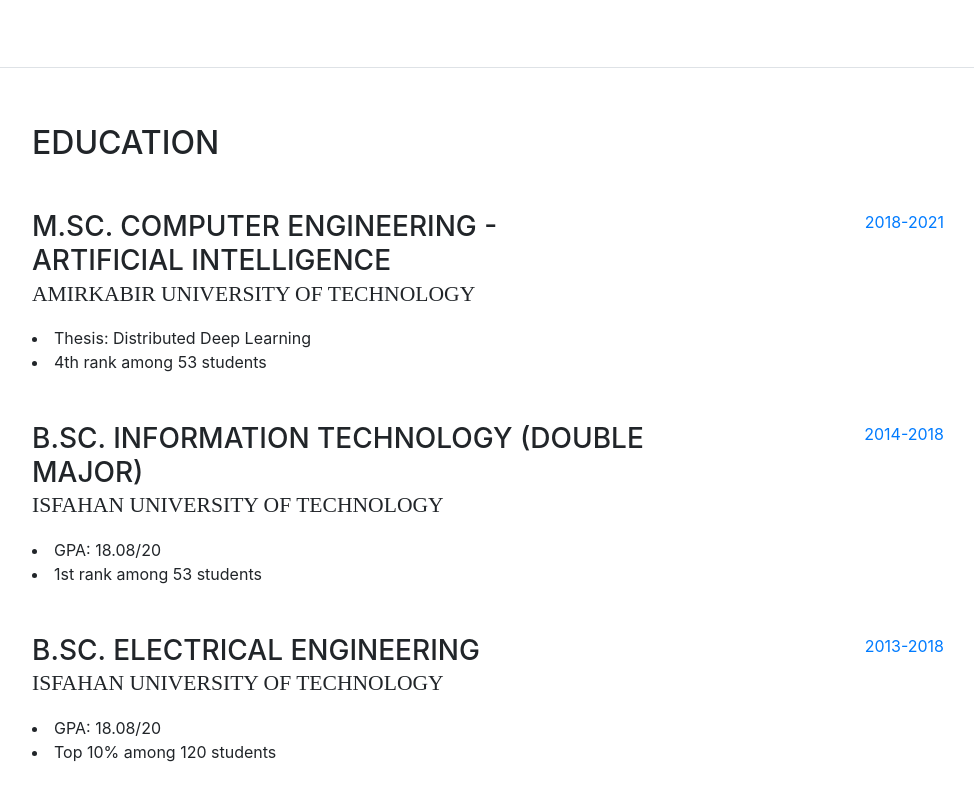
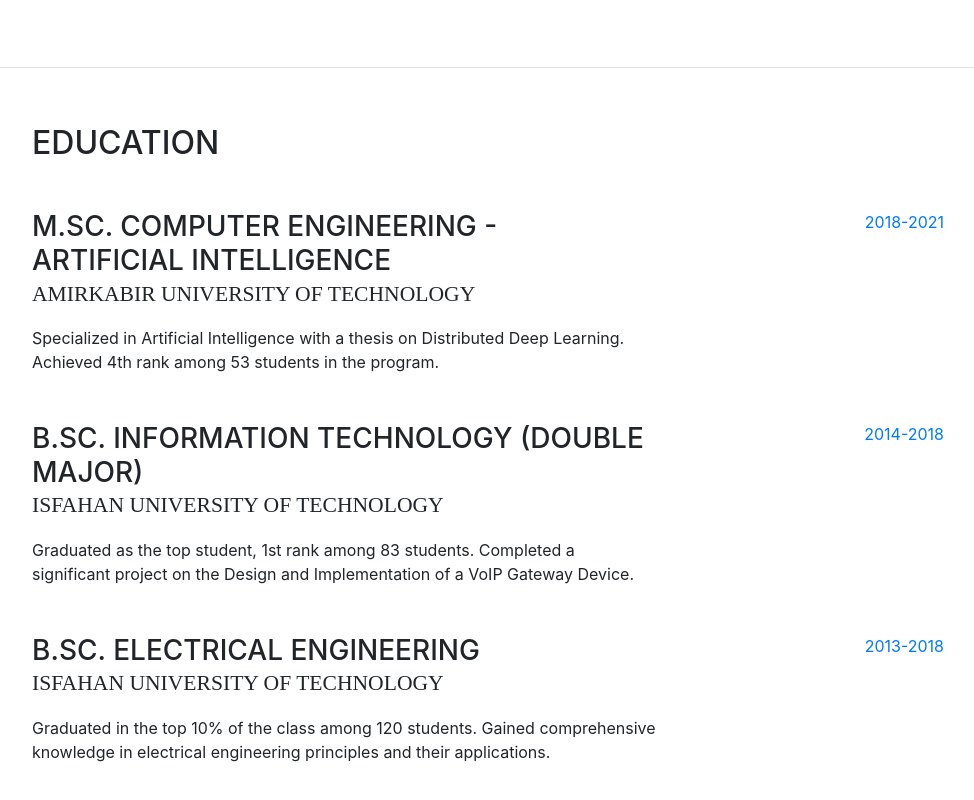
Before and after one commit to hossein-khalilian/hossein-khalilian.github.io, a website with bundled scripts: page index.html in a window 1280 px wide. Shown: the part 2007-2807 px from the top of the page, without its empty margins (288-1262 px from the left). Built offline with nearby package versions, Linux system fonts and the light colour scheme; files whose address does not match are found by name; a web font is replaced by a local one.

Commit message:
update education descriptions

```diff
--- a/index.html
+++ b/index.html
@@ -258,8 +258,10 @@
           <div class="resume-content mr-auto">
             <h3 class="mb-0">M.Sc. Computer Engineering - Artificial Intelligence</h3>
             <div class="subheading mb-3">Amirkabir University of Technology</div>
-            <li>Thesis: Distributed Deep Learning</li>
-            <li>4th rank among 53 students</li>
+            Specialized in Artificial Intelligence with a thesis on Distributed Deep Learning. Achieved 4th rank among
+            53 students in the program.
+            <!-- <li>Thesis: Distributed Deep Learning</li> -->
+            <!-- <li>4th rank among 53 students</li> -->
           </div>
           <div class="resume-date text-md-right">
             <span class="text-primary">2018-2021</span>
@@ -271,8 +273,10 @@
           <div class="resume-content mr-auto">
             <h3 class="mb-0">B.Sc. Information Technology (Double Major)</h3>
             <div class="subheading mb-3">Isfahan University of Technology</div>
-            <li>GPA: 18.08/20</li>
-            <li>1st rank among 53 students</li>
+            Graduated as the top student, 1st rank among 83 students. Completed a significant project on the Design and
+            Implementation of a VoIP Gateway Device.
+            <!-- <li>GPA: 18.08/20</li> -->
+            <!-- <li>1st rank among 53 students</li> -->
           </div>
           <div class="resume-date text-md-right">
             <span class="text-primary">2014-2018</span>
@@ -284,8 +288,10 @@
           <div class="resume-content mr-auto">
             <h3 class="mb-0">B.Sc. Electrical Engineering</h3>
             <div class="subheading mb-3">Isfahan University of Technology</div>
-            <li>GPA: 18.08/20</li>
-            <li>Top 10% among 120 students</li>
+            Graduated in the top 10% of the class among 120 students. Gained comprehensive knowledge in electrical
+            engineering principles and their applications.
+            <!-- <li>GPA: 18.08/20</li> -->
+            <!-- <li>Top 10% among 120 students</li> -->
           </div>
           <div class="resume-date text-md-right">
             <span class="text-primary">2013-2018</span>
```
